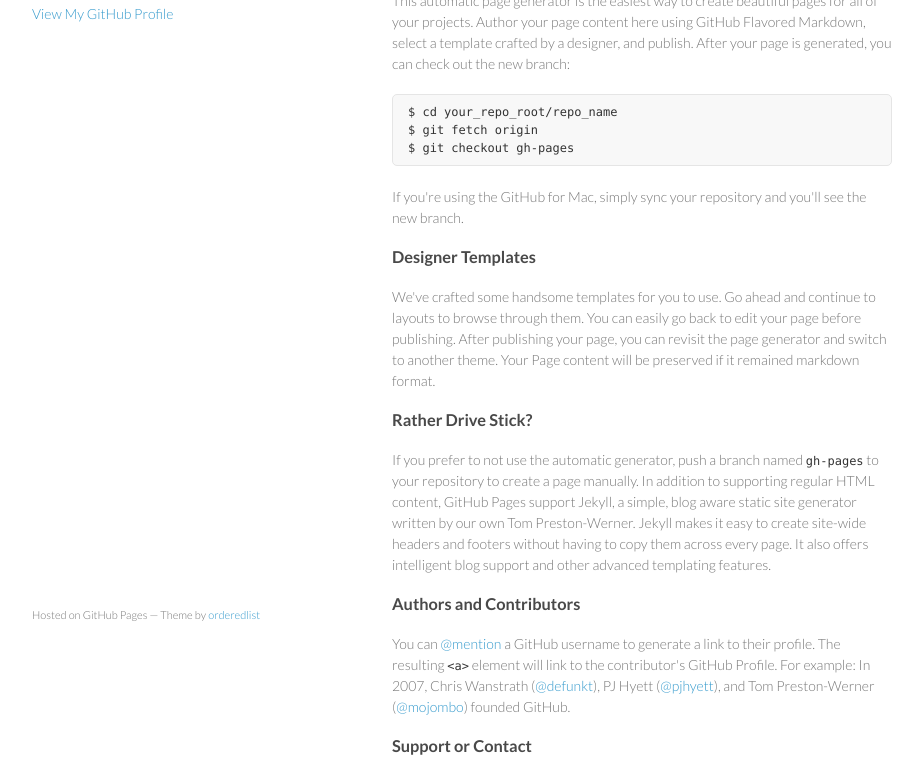
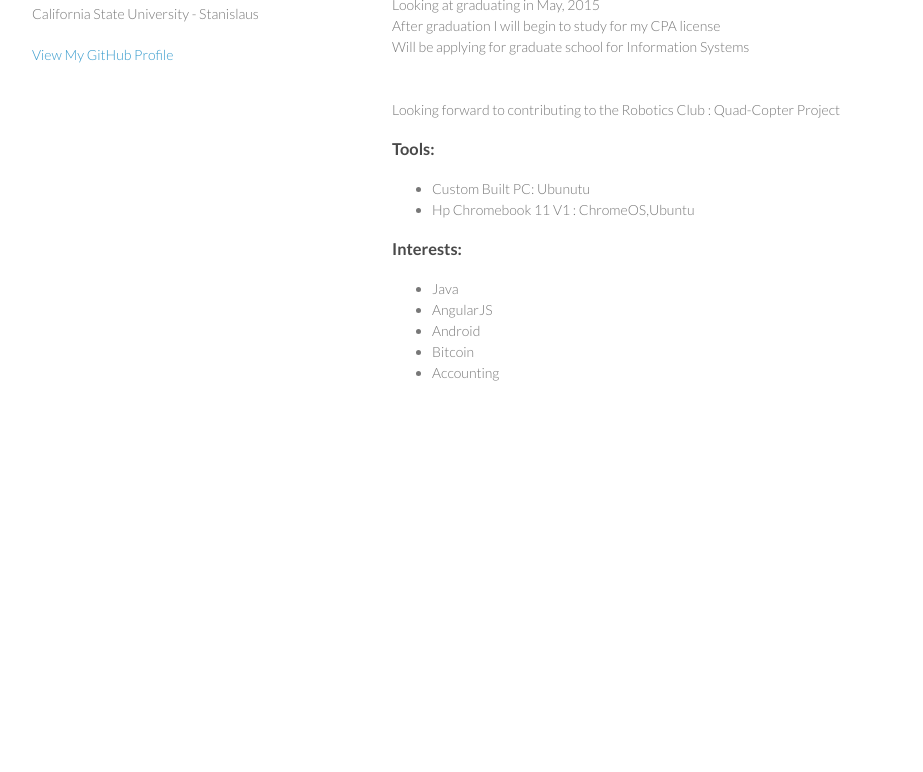
Before and after one commit to mfunk1/mfunk1.github.io, a plain HTML site: page index.html in a window 1280 px wide. Shown: the part 106-878 px from the top of the page, without its empty margins (178-1101 px from the left). After the commit the page ends 800 px from the top, so only its background shows below. Drawn offline with Linux system fonts and the light colour scheme.

Commit message:
Update index.html

```diff
--- a/index.html
+++ b/index.html
@@ -15,48 +15,41 @@
   <body>
     <div class="wrapper">
       <header>
-        <h1>Mafunk92.github.io</h1>
-        <p></p>
+        <h1>Michael Funk</h1>
+        <p>California State University - Stanislaus</p>
 
 
         <p class="view"><a href="https://github.com/mafunk92">View My GitHub Profile</a></p>
 
       </header>
       <section>
-        <h3>
-<a name="welcome-to-github-pages" class="anchor" href="#welcome-to-github-pages"><span class="octicon octicon-link"></span></a>Welcome to GitHub Pages.</h3>
+       		<p>
+      			</br>
+      			Will be attending <a href="https://www.calhacks.io">Cal Hacks</a> on Oct. 3-5, 2014</br>
+      			Looking at graduating in May, 2015</br>
+      			After graduation I will begin to study for my CPA license</br>
+      			Will be applying for graduate school for Information Systems</br>
+      			</br></br>
+      			Looking forward to contributing to the Robotics Club : Quad-Copter Project
+      		</p>
 
-<p>This automatic page generator is the easiest way to create beautiful pages for all of your projects. Author your page content here using GitHub Flavored Markdown, select a template crafted by a designer, and publish. After your page is generated, you can check out the new branch:</p>
-
-<pre><code>$ cd your_repo_root/repo_name
-$ git fetch origin
-$ git checkout gh-pages
-</code></pre>
-
-<p>If you're using the GitHub for Mac, simply sync your repository and you'll see the new branch.</p>
-
-<h3>
-<a name="designer-templates" class="anchor" href="#designer-templates"><span class="octicon octicon-link"></span></a>Designer Templates</h3>
-
-<p>We've crafted some handsome templates for you to use. Go ahead and continue to layouts to browse through them. You can easily go back to edit your page before publishing. After publishing your page, you can revisit the page generator and switch to another theme. Your Page content will be preserved if it remained markdown format.</p>
-
-<h3>
-<a name="rather-drive-stick" class="anchor" href="#rather-drive-stick"><span class="octicon octicon-link"></span></a>Rather Drive Stick?</h3>
-
-<p>If you prefer to not use the automatic generator, push a branch named <code>gh-pages</code> to your repository to create a page manually. In addition to supporting regular HTML content, GitHub Pages support Jekyll, a simple, blog aware static site generator written by our own Tom Preston-Werner. Jekyll makes it easy to create site-wide headers and footers without having to copy them across every page. It also offers intelligent blog support and other advanced templating features.</p>
-
-<h3>
-<a name="authors-and-contributors" class="anchor" href="#authors-and-contributors"><span class="octicon octicon-link"></span></a>Authors and Contributors</h3>
-
-<p>You can <a href="https://github.com/blog/821" class="user-mention">@mention</a> a GitHub username to generate a link to their profile. The resulting <code>&lt;a&gt;</code> element will link to the contributor's GitHub Profile. For example: In 2007, Chris Wanstrath (<a href="https://github.com/defunkt" class="user-mention">@defunkt</a>), PJ Hyett (<a href="https://github.com/pjhyett" class="user-mention">@pjhyett</a>), and Tom Preston-Werner (<a href="https://github.com/mojombo" class="user-mention">@mojombo</a>) founded GitHub.</p>
-
-<h3>
-<a name="support-or-contact" class="anchor" href="#support-or-contact"><span class="octicon octicon-link"></span></a>Support or Contact</h3>
-
-<p>Having trouble with Pages? Check out the documentation at <a href="http://help.github.com/pages">http://help.github.com/pages</a> or contact <a href="mailto:support@github.com">support@github.com</a> and we’ll help you sort it out.</p>
+      		<h3>Tools:</h3>
+      		<ul>
+      		<li>Custom Built PC: Ubunutu</li>
+      		<li>Hp Chromebook 11 V1 : ChromeOS,Ubuntu</li>
+      		</ul>
+      		<p></p>
+      		<h3>Interests:</h3>
+      		<ul>
+      	   <li>Java</li>
+      	   <li>AngularJS</li>
+      	   <li>Android</li>
+      	   <li>Bitcoin</li>
+      	   <li>Accounting</li>
+      		</ul>
       </section>
       <footer>
-        <p><small>Hosted on GitHub Pages &mdash; Theme by <a href="https://github.com/orderedlist">orderedlist</a></small></p>
+        <p><small></small></p>
       </footer>
     </div>
     <script src="javascripts/scale.fix.js"></script>
```
